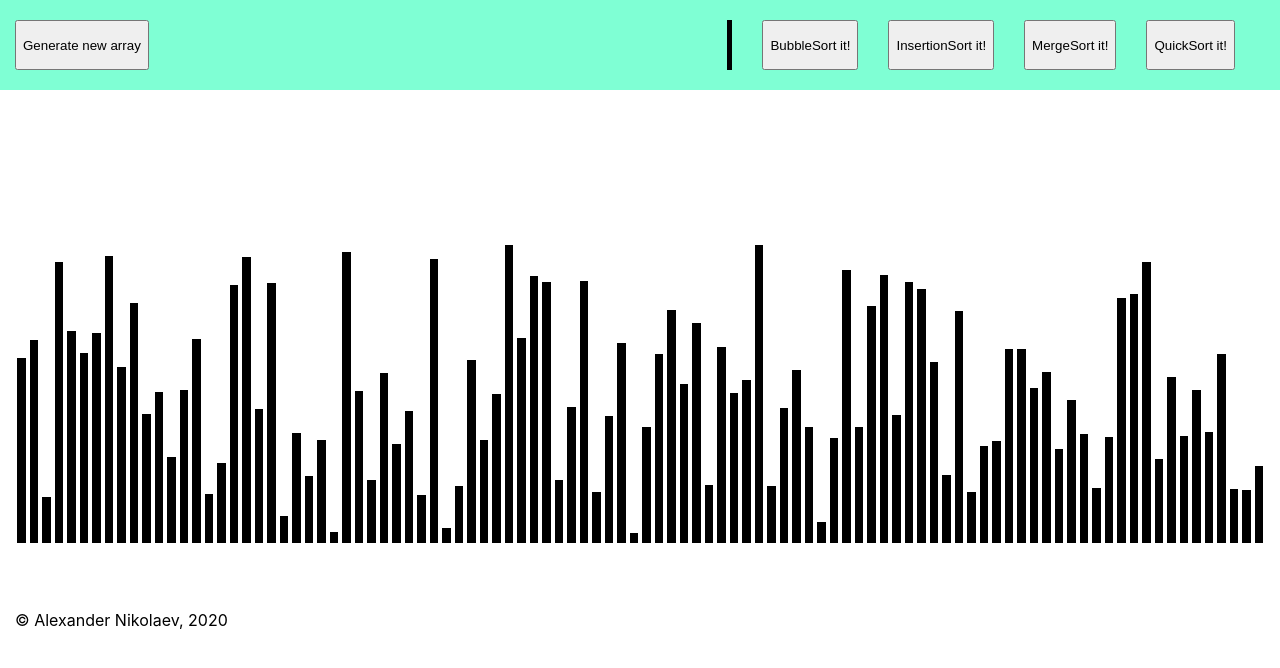
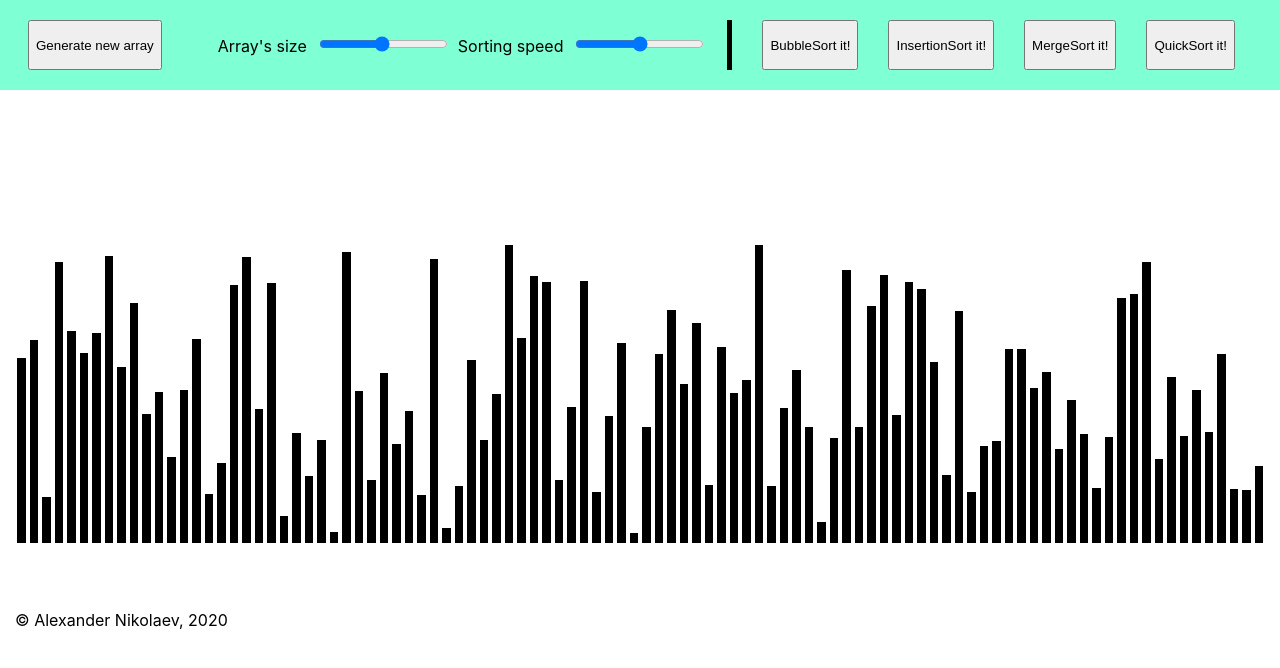
Before and after one commit to alexnik42/sort-algos-app, a React (Create React App) app: page / in a window 1280 px wide. Shown: the top 668 px of the page. Built offline with nearby package versions, Linux system fonts and the light colour scheme.

Commit message:
add size & speed options

```diff
--- a/package.json
+++ b/package.json
@@ -6,8 +6,11 @@
     "@testing-library/jest-dom": "^5.11.6",
     "@testing-library/react": "^11.2.2",
     "@testing-library/user-event": "^12.5.0",
+    "bootstrap": "^4.5.3",
     "react": "^17.0.1",
+    "react-bootstrap": "^1.4.0",
     "react-dom": "^17.0.1",
+    "react-input-range": "^1.3.0",
     "react-scripts": "4.0.1",
     "web-vitals": "^0.2.4"
   },
--- a/src/algorithms/bubble_sort.js
+++ b/src/algorithms/bubble_sort.js
@@ -1,9 +1,9 @@
 import { delay } from "../utils/utils";
 
-export async function bubbleSort(arr, setArray) {
+export async function bubbleSort(arr, setArray, delayTime) {
   for (let i = 0; i < arr.length; i++) {
     for (let j = 0; j < arr.length - i - 1; j++) {
-      await delay(10);
+      await delay(delayTime);
       arr[j].isCurrent = true;
       if (arr[j].val > arr[j + 1].val) {
         [arr[j], arr[j + 1]] = [arr[j + 1], arr[j]];
--- a/src/algorithms/insertion_sort.js
+++ b/src/algorithms/insertion_sort.js
@@ -1,11 +1,11 @@
 import { delay } from "../utils/utils";
 
-export async function insertionSort(arr, setArray) {
+export async function insertionSort(arr, setArray, delayTime) {
   for (let i = 0; i < arr.length; i++) {
     let j = i - 1;
     let key = arr[i];
     while (j >= 0 && arr[j].val > key.val) {
-      await delay(10);
+      await delay(delayTime);
       arr[j + 1] = arr[j];
       j--;
       setArray([...arr]);
@@ -15,7 +15,7 @@ export async function insertionSort(arr, setArray) {
   }
 
   for (let i = 0; i < arr.length; i++) {
-    await delay(10);
+    await delay(delayTime);
     arr[i].isFinalPosition = true;
     setArray([...arr]);
   }
--- a/src/algorithms/merge_sort.js
+++ b/src/algorithms/merge_sort.js
@@ -1,15 +1,15 @@
 import { delay } from "../utils/utils";
 
-export async function mergeSort(arr, setArray, start, end) {
+export async function mergeSort(arr, setArray, start, end, delayTime) {
   await mergeSortHelper(arr, setArray, start, end);
   for (let i = 0; i < arr.length; i++) {
-    await delay(10);
+    await delay(delayTime);
     arr[i].isFinalPosition = true;
     setArray([...arr]);
   }
 }
 
-async function mergeSortHelper(arr, setArray, start, end) {
+async function mergeSortHelper(arr, setArray, start, end, delayTime) {
   async function merge(arr, start, mid, end, setArray) {
     const res = [];
     let old_start = start;
@@ -37,9 +37,9 @@ async function mergeSortHelper(arr, setArray, start, end) {
     }
 
     for (let i = old_start; i <= end; i++) {
-      await delay(10);
+      await delay(10000)
       arr[i] = res[i - old_start];
-      setArray([...arr]);
+      await setArray([...arr]);
     }
   }
 
@@ -48,8 +48,8 @@ async function mergeSortHelper(arr, setArray, start, end) {
   }
 
   let mid = Math.floor((start + end) / 2);
-  await mergeSortHelper(arr, setArray, start, mid);
-  await mergeSortHelper(arr, setArray, mid + 1, end);
+  await mergeSortHelper(arr, setArray, start, mid, delayTime);
+  await mergeSortHelper(arr, setArray, mid + 1, end, delayTime);
 
   await merge(arr, start, mid, end, setArray);
   await setArray([...arr]);
--- a/src/components/Array.css
+++ b/src/components/Array.css
@@ -3,7 +3,6 @@
   height: 320px;
   margin-top: 120px;
   padding: 15px;
-  grid-template-columns: repeat(100, 1fr);
   justify-content: center;
   align-items: end;
 }
--- a/src/components/Array.js
+++ b/src/components/Array.js
@@ -8,12 +8,14 @@ import { mergeSort } from "../algorithms/merge_sort";
 
 import "./Array.css";
 
+const DEFAULT_SIZE = 100;
+
 function Array() {
   const [arr, setArray] = React.useState([]);
 
-  function generateArray() {
+  function generateArray(size) {
     const arr = [];
-    for (let i = 0; i < 100; i++) {
+    for (let i = 0; i < size; i++) {
       arr.push({
         val: Math.ceil(Math.random() * 300),
         isCurrent: false,
@@ -23,13 +25,13 @@ function Array() {
     return arr;
   }
 
-  function handleNewArray() {
-    const new_arr = generateArray();
+  function handleNewArray(size) {
+    const new_arr = generateArray(size);
     setArray(new_arr);
   }
 
   React.useEffect(() => {
-    setArray(generateArray());
+    setArray(generateArray(DEFAULT_SIZE));
   }, []);
 
   function visualizeItem(item, key) {
@@ -54,7 +56,10 @@ function Array() {
         insertionSort={insertionSort}
         mergeSort={mergeSort}
       ></Nav>
-      <div className="array">
+      <div
+        className="array"
+        style={{ gridTemplateColumns: `repeat(${arr.length}, 1fr)` }}
+      >
         {arr.map((e, index) => {
           return visualizeItem(e, index);
         })}
--- a/src/components/Nav.css
+++ b/src/components/Nav.css
@@ -12,6 +12,17 @@
   border-right: 5px solid black;
   flex-grow: 1;
   margin-right: 30px;
+  display: flex;
+  align-items: center;
+  justify-content: space-around;
+}
+
+.sort_slider {
+  margin-right: 10px;
+}
+
+.sort_label {
+  margin-right: 10px;
 }
 
 .btn_sort {
--- a/src/components/Nav.js
+++ b/src/components/Nav.js
@@ -1,4 +1,5 @@
 import React from "react";
+
 import "./Nav.css";
 
 function Nav({
@@ -9,26 +10,63 @@ function Nav({
   insertionSort,
   mergeSort,
 }) {
+  const [size, setSize] = React.useState(100);
+  const [speed, setSpeed] = React.useState(40);
+
+  function handleArraySize(e) {
+    handleNewArray(e.target.value);
+    setSize(e.target.value);
+  }
+
+  function handleSortingSpeed(e) {
+    setSpeed(e.target.value);
+  }
+
   return (
     <div className="nav-container">
       <div className="nav-array">
-        <button className="btn_sort" onClick={() => handleNewArray()}>
+        <button className="btn_sort" onClick={() => handleNewArray(size)}>
           Generate new array
         </button>
+        <form>
+          <label className="sort_label">Array's size</label>
+          <input
+            className="sort_slider"
+            type="range"
+            min="5"
+            max="200"
+            step="5"
+            value={size}
+            onInput={handleArraySize}
+          ></input>
+          <label className="sort_label">Sorting speed</label>
+          <input
+            className="sort_slider"
+            type="range"
+            min="10"
+            max="70"
+            step="1"
+            value={speed}
+            onInput={handleSortingSpeed}
+          ></input>
+        </form>
       </div>
       <div className="nav_sort_algos">
-        <button className="btn_sort" onClick={() => bubbleSort(arr, setArray)}>
+        <button
+          className="btn_sort"
+          onClick={() => bubbleSort(arr, setArray, speed)}
+        >
           BubbleSort it!
         </button>
         <button
           className="btn_sort"
-          onClick={() => insertionSort(arr, setArray)}
+          onClick={() => insertionSort(arr, setArray, speed)}
         >
           InsertionSort it!
         </button>
         <button
           className="btn_sort"
-          onClick={() => mergeSort(arr, setArray, 0, arr.length - 1)}
+          onClick={() => mergeSort(arr, setArray, 0, arr.length - 1, speed)}
         >
           MergeSort it!
         </button>
--- a/src/utils/utils.js
+++ b/src/utils/utils.js
@@ -1,4 +1,6 @@
+const MAX_DELAY = 60;
+
 export async function delay(delayTime) {
   const timer = (ms) => new Promise((res) => setTimeout(res, ms));
-  await timer(delayTime);
+  await timer(MAX_DELAY - delayTime);
 }
```
Also changed, not shown: 1 other file (tests, documents, lock files or other folders).
